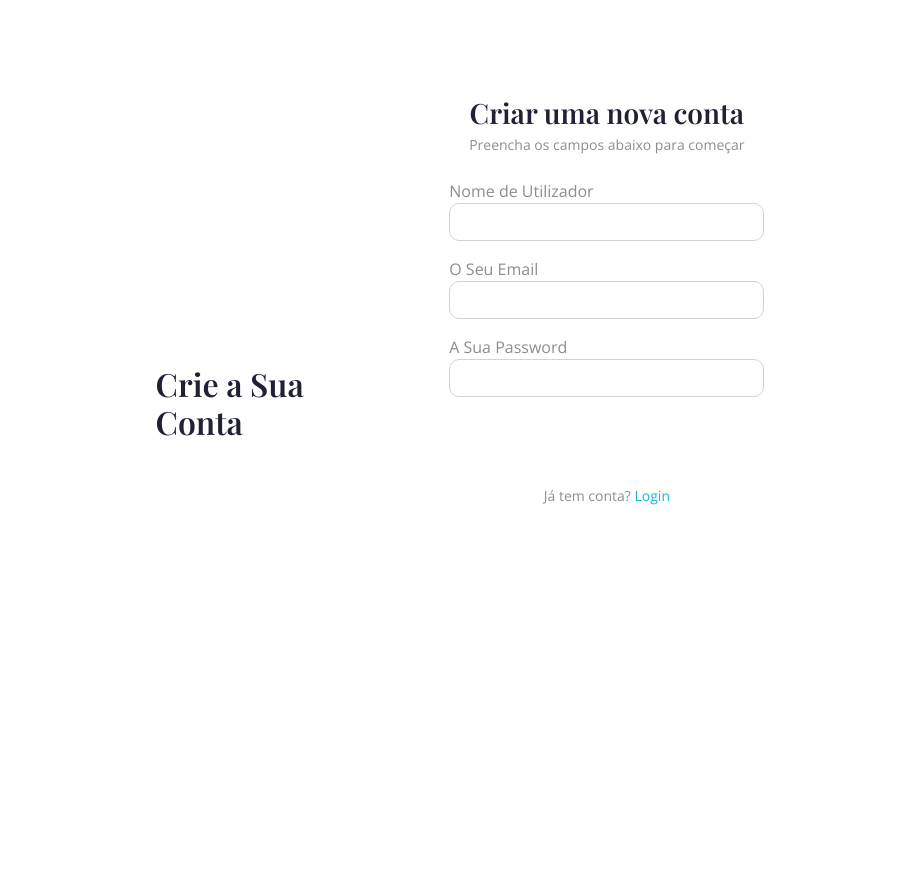
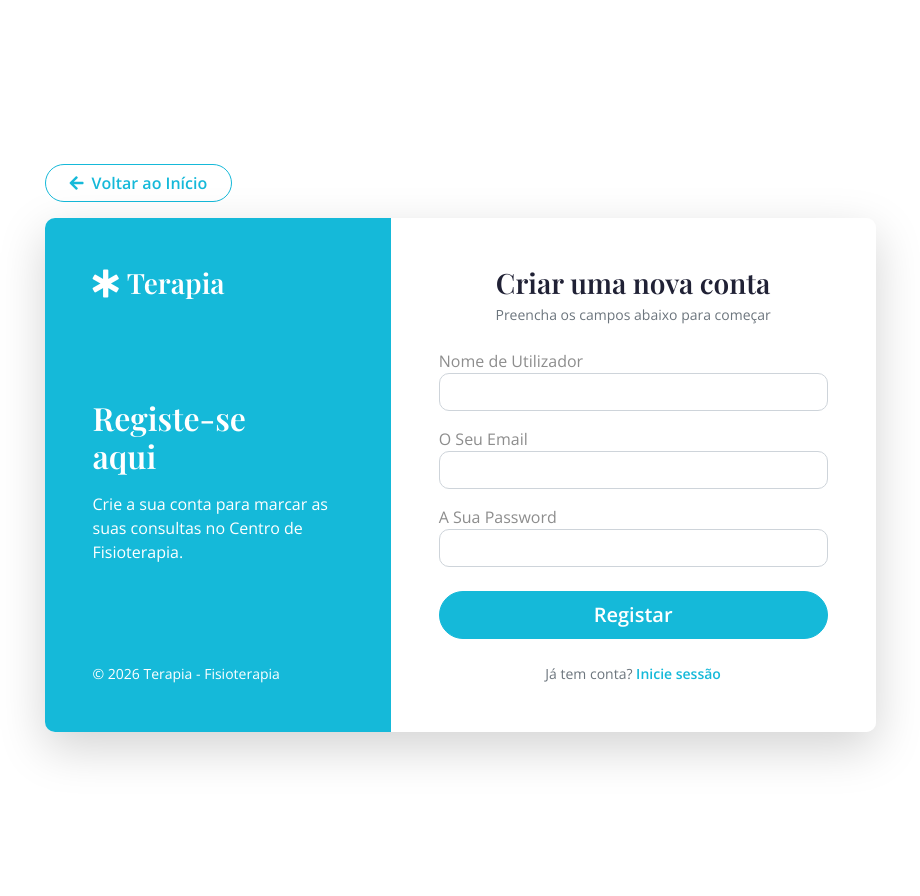
Before and after one commit to DiogoLopees/Projeto-PSI, a PHP site: template ProjetoPSI/frontend/views/site/signup.php in a window 1280 px wide. Shown: the whole page, without its empty margins (180-1100 px from the left). Before the commit the page ends 505 px from the top, so only its background shows below. Run offline with PHP 8.4, Linux system fonts and the light colour scheme; the template is opened without the code that fills it, so the values that code supplies are empty; form fields are guessed from the names that the template uses; some libraries are stand-ins or nearby versions.

Commit message:
Correção do Register

```diff
--- a/ProjetoPSI/console/migrations/m261029_194450_add_perfil_utilizador.php
+++ b/ProjetoPSI/console/migrations/m261029_194450_add_perfil_utilizador.php
@@ -18,13 +18,10 @@ class m261029_194450_add_perfil_utilizador extends Migration
             'id' => $this->primaryKey(),
             'id_user' => $this->integer()->notNull(), // Coluna preparada para a chave estrangeira
             'nome' => $this->string(150)->notNull(),
-            'tipo' => $this->string(50)->notNull(),
+            'cargo' => $this->string(50)->notNull()->defaultValue('cliente'),
         ], $tableOptions);
     }
 
-    /**
-     * {@inheritdoc}
-     */
     public function safeDown()
     {
         $this->dropTable('{{%perfil_utilizador}}');
--- a/ProjetoPSI/frontend/views/site/signup.php
+++ b/ProjetoPSI/frontend/views/site/signup.php
@@ -8,60 +8,67 @@ declare(strict_types=1);
 
 use yii\bootstrap5\ActiveForm;
 use yii\bootstrap5\Html;
+use yii\helpers\Url;
 
 $this->title = 'Criar uma nova conta';
 $this->params['breadcrumbs'][] = $this->title;
 $this->params['meta_description'] = 'Crie uma nova conta para começar.';
 $this->params['meta_keywords'] = 'yii, yii2, signup, register, create account';
+
 $htmlIcon = <<<HTML
-{label}<div class="input-group"><span class="input-group-text" aria-hidden="true">%s</span>{input}</div>{error}{hint}
+{label}<div class="input-group"><span class="input-group-text bg-light text-primary" aria-hidden="true">%s</span>{input}</div>{error}{hint}
 HTML;
 $labelOptions = ['class' => 'form-label fw-semibold small'];
 ?>
-<div class="site-signup d-flex align-items-center justify-content-center py-5">
-    <div class="card border-0 overflow-hidden login-split-card">
+
+<div class="container py-5">
+    <div class="row justify-content-center align-items-center min-vh-100">
+        <div class="col-lg-10 col-xl-9">
+
+            <!-- Botão para voltar ao site -->
+            <div class="mb-3">
+                <a href="<?= Url::to(['/site/index']) ?>" class="btn btn-outline-primary rounded-pill px-4">
+                    <i class="fas fa-arrow-left me-2"></i>Voltar ao Início
+                </a>
+            </div>
+
+            <div class="card border-0 shadow-lg rounded-4 overflow-hidden">
                 <div class="row g-0">
 
                     <!-- Brand panel -->
-            <div class="col-md-5 d-none d-md-flex login-brand-panel text-white">
+                    <div class="col-md-5 d-none d-md-flex bg-primary text-white">
                         <div class="d-flex flex-column justify-content-between p-4 p-lg-5 w-100">
                             <div>
-                        <?= Html::img(
-                            Yii::getAlias('@web/images/yii3_full_white_for_dark.svg'),
-                            [
-                                'alt' => 'Yii Framework',
-                                'class' => 'mb-4',
-                                'height' => 40,
-                            ],
-                        ) ?>
+                                <h3 class="text-white fw-bold m-0">
+                                    <i class="fas fa-star-of-life me-2"></i>Terapia
+                                </h3>
                             </div>
                             <div>
-                        <h2 class="fw-bold mb-3 login-brand-title">
-                            Crie a Sua<br>Conta
+                                <h2 class="fw-bold text-white mb-3">
+                                    Registe-se<br>aqui
                                 </h2>
-                        <p class="opacity-75 mb-0 login-brand-text">
-                            Junte-se a nós e comece já hoje.
+                                <p class="text-white opacity-75 mb-0">
+                                    Crie a sua conta para marcar as suas consultas no Centro de Fisioterapia.
                                 </p>
+                            </div>
+                            <div class="small text-white opacity-75">
+                                &copy; <?= date('Y') ?> Terapia - Fisioterapia
                             </div>
                         </div>
                     </div>
 
                     <!-- Form panel -->
-            <div class="col-md-7">
+                    <div class="col-md-7 bg-white">
                         <div class="p-4 p-lg-5">
                             <div class="text-center mb-4">
+                                <!-- Mobile-only logo -->
                                 <div class="d-md-none mb-3">
-                            <?= Html::img(
-                                Yii::getAlias('@web/images/yii3_full_black_for_light.svg'),
-                                [
-                                    'alt' => 'Yii Framework',
-                                    'class' => 'login-mobile-logo',
-                                    'height' => 36,
-                                ],
-                            ) ?>
+                                    <h3 class="text-primary fw-bold m-0">
+                                        <i class="fas fa-star-of-life me-2"></i>Terapia
+                                    </h3>
                                 </div>
                                 <h1 class="h3 fw-bold mb-1"><?= Html::encode($this->title) ?></h1>
-                        <p class="text-body-secondary small">Preencha os campos abaixo para começar</p>
+                                <p class="text-muted small">Preencha os campos abaixo para começar</p>
                             </div>
 
                             <?php $form = ActiveForm::begin(['id' => 'form-signup']); ?>
@@ -72,8 +79,8 @@ $labelOptions = ['class' => 'form-label fw-semibold small'];
                                         'template' => sprintf($htmlIcon, '&#128100;'),
                                         'inputOptions' => [
                                                 'autofocus' => true,
-                                'class' => 'form-control',
-                                'placeholder' => 'nome de utilizador',
+                                                'class' => 'form-control py-2',
+                                                'placeholder' => 'Nome de utilizador',
                                         ],
                                 ])->textInput()->label('Nome de Utilizador', $labelOptions) ?>
                             </div>
@@ -83,7 +90,7 @@ $labelOptions = ['class' => 'form-label fw-semibold small'];
                                         'options' => ['class' => 'mb-0'],
                                         'template' => sprintf($htmlIcon, '&#9993;'),
                                         'inputOptions' => [
-                                'class' => 'form-control',
+                                                'class' => 'form-control py-2',
                                                 'placeholder' => 'email@example.com',
                                         ],
                                 ])->textInput()->label('O Seu Email', $labelOptions) ?>
@@ -94,7 +101,7 @@ $labelOptions = ['class' => 'form-label fw-semibold small'];
                                         'options' => ['class' => 'mb-0'],
                                         'template' => sprintf($htmlIcon, '&#128274;'),
                                         'inputOptions' => [
-                                'class' => 'form-control',
+                                                'class' => 'form-control py-2',
                                                 'placeholder' => 'Password',
                                         ],
                                 ])->passwordInput()->label('A Sua Password', $labelOptions) ?>
@@ -104,7 +111,7 @@ $labelOptions = ['class' => 'form-label fw-semibold small'];
                                 <?= Html::submitButton(
                                         'Registar',
                                         [
-                                'class' => 'btn login-btn btn-lg rounded-3 text-white',
+                                                'class' => 'btn btn-primary btn-lg rounded-pill text-white fw-semibold',
                                                 'name' => 'signup-button',
                                         ],
                                 ) ?>
@@ -112,8 +119,11 @@ $labelOptions = ['class' => 'form-label fw-semibold small'];
 
                             <?php ActiveForm::end(); ?>
 
-                    <div class="text-body-secondary text-center mt-3 small">
-                        Já tem conta? <?= Html::a('Login', ['site/login']) ?>
+                            <div class="text-muted text-center mt-4 small">
+                                Já tem conta? <?= Html::a('Inicie sessão', ['site/login'], ['class' => 'text-primary fw-bold text-decoration-none']) ?>
+                            </div>
+
+                        </div>
                     </div>
 
                 </div>
```
Also changed, not shown: ProjetoPSI/common/models/PerfilUtilizador.php (+9 -3 lines), ProjetoPSI/frontend/models/SignupForm.php (+28 -7 lines), ProjetoPSI/frontend/views/site/index.php (+6 -5 lines). Lines whose indentation alone changed are shown as unchanged.
